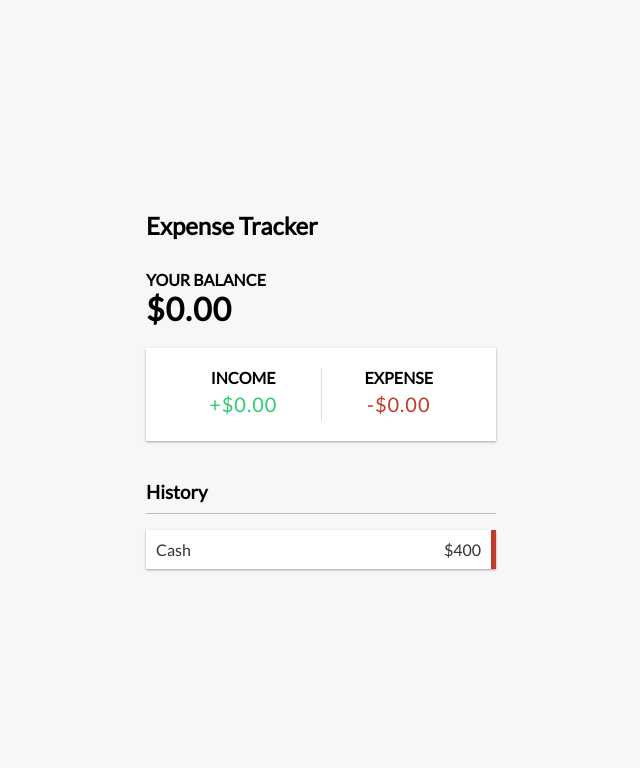
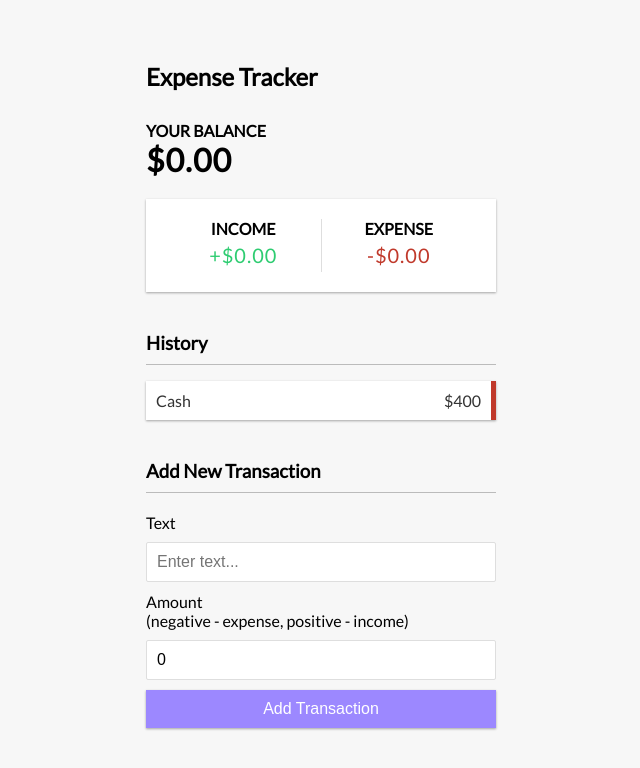
Before and after one commit to floatingnahid22/Expense-Tracker-with-React, a React (Create React App) app: page / in a window 1280 px wide. Shown: the top 768 px of the page, without its empty margins (319-959 px from the left). Built offline with nearby package versions, Linux system fonts and the light colour scheme.

Commit message:
warning fixing

```diff
--- a/src/App.js
+++ b/src/App.js
@@ -3,16 +3,18 @@ import { Header } from './components/Header';
 import { Balance } from './components/Balance';
 import { IncomeExpenses } from './components/IncomeExpenses';
 import { TransactionList } from './components/TransactionList';
+import { AddTransaction } from './components/AddTransaction';
 import './App.css';
 
 function App() {
   return (
     <div>
       <Header />
-      <div className="container">
+      <div className='container'>
         <Balance />
         <IncomeExpenses />
         <TransactionList />
+        <AddTransaction />
       </div>
     </div>
   );
--- a/src/components/AddTransaction.js
+++ b/src/components/AddTransaction.js
@@ -7,16 +7,16 @@ export const AddTransaction = () => {
         <>
             <h3>Add New Transaction</h3>
             <form>
-                <div className="form-control">
-                    <label htmlfor="text">Text</label>
-                    <input type="text" value={text} onchange={(e) => setText(e.target.value)} placeholder="Enter text..."/>
+                <div className='form-control'>
+                    <label htmlFor="text">Text</label>
+                    <input type="text" value={text} onChange={(e) => setText(e.target.value)} placeholder="Enter text..."/>
                 </div>
-                <div className="form-control">
-                    <label htmlfor="amount">Amount <br />
+                <div className='form-control'>
+                    <label htmlFor="amount">Amount <br />
                     (negative - expense, positive - income)</label>
-                    <input type="number" value={amount} onchange={(e) => setAmount(e.target.value)} placeholder="Enter amount..."/>
+                    <input type="number" value={amount} onChange={(e) => setAmount(e.target.value)} placeholder="Enter amount..."/>
                 </div>
-                <button className="btn">Add Transaction</button>
+                <button className='btn'>Add Transaction</button>
             </form>
         </>
     )
--- a/src/components/IncomeExpenses.js
+++ b/src/components/IncomeExpenses.js
@@ -2,14 +2,14 @@ import React from 'react'
 
 export const IncomeExpenses = () => {
   return (
-    <div className="inc-exp-container">
+    <div className='inc-exp-container'>
         <div>
             <h4>Income</h4>
-            <p className="money plus">+$0.00</p>
+            <p className='money plus'>+$0.00</p>
         </div>
         <div>
             <h4>Expense</h4>
-            <p className="money minus">-$0.00</p>
+            <p className='money minus'>-$0.00</p>
         </div>
 
     </div>
--- a/src/components/TransactionList.js
+++ b/src/components/TransactionList.js
@@ -4,9 +4,9 @@ export const TransactionList = () => {
   return (
     <>
         <h3>History</h3>
-        <ul className="list">
-            <li className="minus">
-                Cash <span>$400</span><button class="delete-btn">X</button>
+        <ul className='list'>
+            <li className='minus'>
+                Cash <span>$400</span><button className='delete-btn'>X</button>
             </li>
         </ul>
     </>
```
